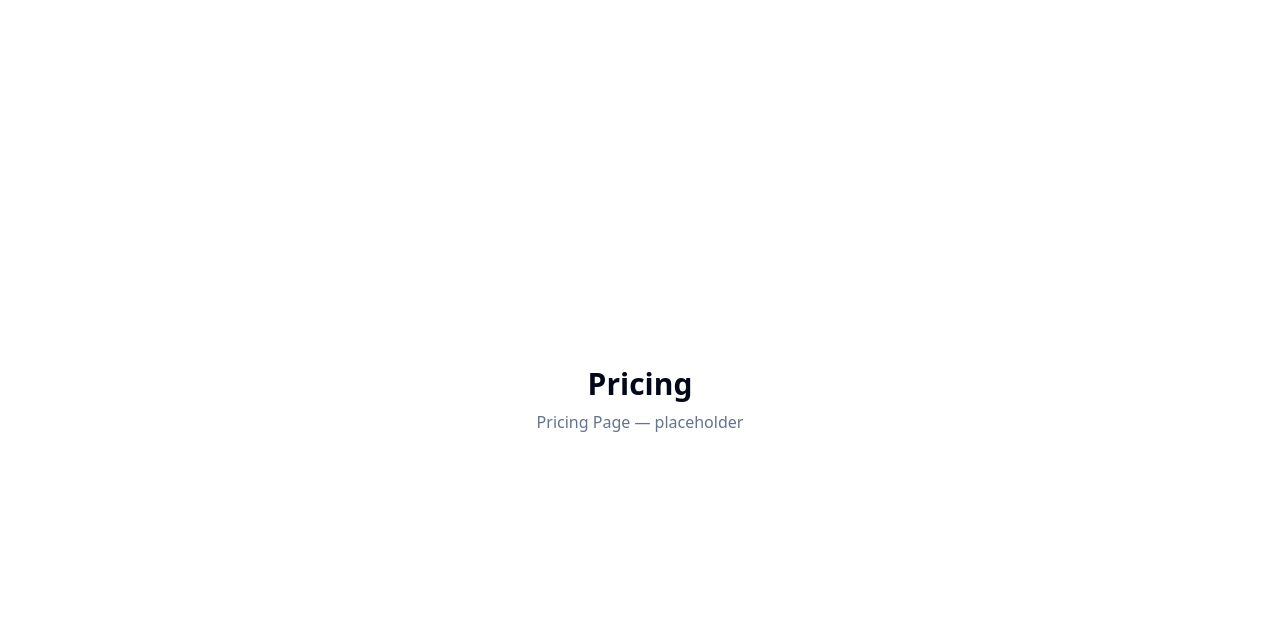
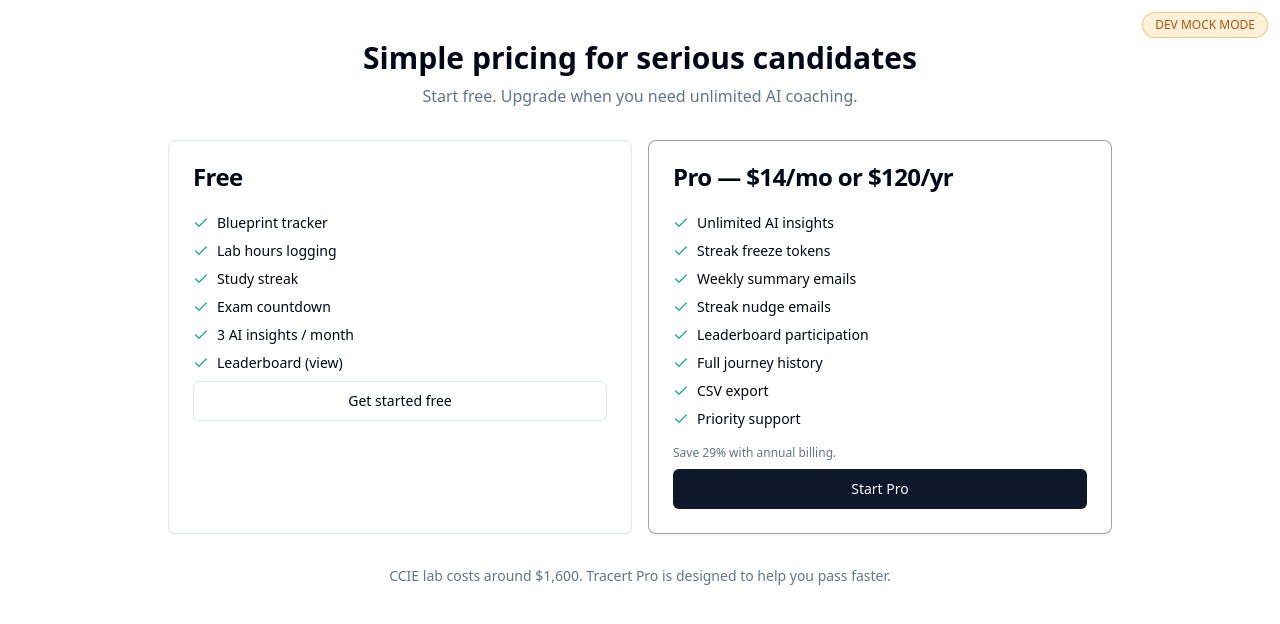
Before and after one commit to nero-01/tracert, a Next.js app: page /pricing in a window 1280 px wide. Shown: the top 624 px of the page. Built offline with nearby package versions, Linux system fonts and the light colour scheme.

Commit message:
feat: update dashboard and insights pages with new button components for navigation and enhance layout for better user experience

```diff
--- a/app/(auth)/reset-password/page.tsx
+++ b/app/(auth)/reset-password/page.tsx
@@ -1,5 +1,23 @@
-import { ResetPasswordForm } from "@/components/auth/ResetPasswordForm";
+import Link from "next/link";
+import { Button } from "@/components/ui/button";
+import { Card, CardContent, CardHeader, CardTitle } from "@/components/ui/card";
 
 export default function ResetPasswordPage() {
-  return <ResetPasswordForm />;
+  return (
+    <div className="flex min-h-screen items-center justify-center p-4">
+      <Card className="w-full max-w-md">
+        <CardHeader>
+          <CardTitle>Auth is disabled in dev mode.</CardTitle>
+        </CardHeader>
+        <CardContent className="space-y-2">
+          <Button asChild className="w-full">
+            <Link href="/dashboard">Go to Dashboard →</Link>
+          </Button>
+          <Button asChild variant="outline" className="w-full">
+            <Link href="/login">Back to Login</Link>
+          </Button>
+        </CardContent>
+      </Card>
+    </div>
+  );
 }
--- a/app/(marketing)/pricing/page.tsx
+++ b/app/(marketing)/pricing/page.tsx
@@ -1,10 +1,80 @@
+import Link from "next/link";
+import { Check } from "lucide-react";
+import { Button } from "@/components/ui/button";
+import { Card, CardContent, CardHeader, CardTitle } from "@/components/ui/card";
+
+const freeFeatures = [
+  "Blueprint tracker",
+  "Lab hours logging",
+  "Study streak",
+  "Exam countdown",
+  "3 AI insights / month",
+  "Leaderboard (view)",
+];
+
+const proFeatures = [
+  "Unlimited AI insights",
+  "Streak freeze tokens",
+  "Weekly summary emails",
+  "Streak nudge emails",
+  "Leaderboard participation",
+  "Full journey history",
+  "CSV export",
+  "Priority support",
+];
+
 export default function PricingPage() {
   return (
-    <div className="flex min-h-screen items-center justify-center p-8">
+    <div className="mx-auto max-w-5xl space-y-8 p-6 md:p-10">
       <div className="text-center">
-        <h1 className="text-3xl font-bold">Pricing</h1>
-        <p className="mt-2 text-muted-foreground">Pricing Page — placeholder</p>
+        <h1 className="text-3xl font-bold">Simple pricing for serious candidates</h1>
+        <p className="mt-2 text-muted-foreground">
+          Start free. Upgrade when you need unlimited AI coaching.
+        </p>
       </div>
+
+      <div className="grid gap-4 md:grid-cols-2">
+        <Card>
+          <CardHeader>
+            <CardTitle>Free</CardTitle>
+          </CardHeader>
+          <CardContent className="space-y-2">
+            {freeFeatures.map((feature) => (
+              <p key={feature} className="flex items-center gap-2 text-sm">
+                <Check className="h-4 w-4 text-emerald-500" />
+                {feature}
+              </p>
+            ))}
+            <Button asChild variant="outline" className="mt-4 w-full">
+              <Link href="/signup">Get started free</Link>
+            </Button>
+          </CardContent>
+        </Card>
+
+        <Card className="border-primary/40">
+          <CardHeader>
+            <CardTitle>Pro — $14/mo or $120/yr</CardTitle>
+          </CardHeader>
+          <CardContent className="space-y-2">
+            {proFeatures.map((feature) => (
+              <p key={feature} className="flex items-center gap-2 text-sm">
+                <Check className="h-4 w-4 text-emerald-500" />
+                {feature}
+              </p>
+            ))}
+            <p className="pt-2 text-xs text-muted-foreground">
+              Save 29% with annual billing.
+            </p>
+            <Button asChild className="mt-2 w-full">
+              <Link href="/dashboard/settings">Start Pro</Link>
+            </Button>
+          </CardContent>
+        </Card>
+      </div>
+
+      <p className="text-center text-sm text-muted-foreground">
+        CCIE lab costs around $1,600. Tracert Pro is designed to help you pass faster.
+      </p>
     </div>
   );
 }
--- a/app/dashboard/insights/page.tsx
+++ b/app/dashboard/insights/page.tsx
@@ -1,9 +1,16 @@
 import { WeakAreaList } from "@/components/insights/WeakAreaList";
+import Link from "next/link";
+import { Button } from "@/components/ui/button";
 
 export default function InsightsPage() {
   return (
     <div className="space-y-6">
-      <h1 className="text-2xl font-bold">AI Insights</h1>
+      <div className="flex flex-col gap-3 sm:flex-row sm:items-center sm:justify-between">
+        <h1 className="text-2xl font-bold">AI Insights</h1>
+        <Button asChild variant="outline">
+          <Link href="/dashboard/blueprint">Review Blueprint Topics</Link>
+        </Button>
+      </div>
       <WeakAreaList />
     </div>
   );
--- a/app/dashboard/journey/page.tsx
+++ b/app/dashboard/journey/page.tsx
@@ -1,10 +1,17 @@
 import { CertTimeline } from "@/components/journey/CertTimeline";
 import { TrackCard } from "@/components/journey/TrackCard";
+import Link from "next/link";
+import { Button } from "@/components/ui/button";
 
 export default function JourneyPage() {
   return (
     <div className="space-y-6">
-      <h1 className="text-2xl font-bold">Cert Journey</h1>
+      <div className="flex flex-col gap-3 sm:flex-row sm:items-center sm:justify-between">
+        <h1 className="text-2xl font-bold">Cert Journey</h1>
+        <Button asChild variant="outline">
+          <Link href="/dashboard/settings">Update Goals</Link>
+        </Button>
+      </div>
       <CertTimeline />
       <TrackCard />
     </div>
--- a/app/dashboard/leaderboard/page.tsx
+++ b/app/dashboard/leaderboard/page.tsx
@@ -1,9 +1,16 @@
 import { LeaderboardTable } from "@/components/leaderboard/LeaderboardTable";
+import Link from "next/link";
+import { Button } from "@/components/ui/button";
 
 export default function LeaderboardPage() {
   return (
     <div className="space-y-6">
-      <h1 className="text-2xl font-bold">Leaderboard</h1>
+      <div className="flex flex-col gap-3 sm:flex-row sm:items-center sm:justify-between">
+        <h1 className="text-2xl font-bold">Leaderboard</h1>
+        <Button asChild variant="outline">
+          <Link href="/dashboard/labs">Log More Study Time</Link>
+        </Button>
+      </div>
       <LeaderboardTable />
     </div>
   );
--- a/app/layout.tsx
+++ b/app/layout.tsx
@@ -14,8 +14,8 @@
 });
 
 export const metadata: Metadata = {
-  title: "Create Next App",
-  description: "Generated by create next app",
+  title: "Tracert — Cisco Certification Study Tracker",
+  description: "Dev mock mode build for Tracert.",
 };
 
 export default function RootLayout({
@@ -28,6 +28,9 @@
       <body
         className={`${geistSans.variable} ${geistMono.variable} antialiased`}
       >
+        <div className="fixed right-3 top-3 z-50 rounded-full border border-amber-500/50 bg-amber-500/15 px-3 py-1 text-xs font-medium text-amber-700 dark:text-amber-300">
+          DEV MOCK MODE
+        </div>
         {children}
       </body>
     </html>
--- a/components/dashboard/WeeklyChart.tsx
+++ b/components/dashboard/WeeklyChart.tsx
@@ -1,5 +1,6 @@
 "use client";
 
+import { useEffect, useState } from "react";
 import {
   Bar,
   BarChart,
@@ -21,10 +22,17 @@
 ];
 
 export function WeeklyChart() {
+  const [mounted, setMounted] = useState(false);
+
+  useEffect(() => {
+    setMounted(true);
+  }, []);
+
   return (
     <div className="rounded-lg border bg-card p-4">
       <p className="mb-3 text-sm font-medium">This Week&apos;s Study Hours</p>
       <div className="h-44 w-full min-w-0">
+        {mounted ? (
           <ResponsiveContainer width="100%" height="100%">
             <BarChart data={data}>
               <CartesianGrid strokeDasharray="3 3" />
@@ -34,6 +42,9 @@
               <Bar dataKey="hours" fill="#0d9488" radius={[4, 4, 0, 0]} />
             </BarChart>
           </ResponsiveContainer>
+        ) : (
+          <div className="h-full w-full animate-pulse rounded-md bg-muted" />
+        )}
       </div>
     </div>
   );
--- a/components/labs/HoursChart.tsx
+++ b/components/labs/HoursChart.tsx
@@ -1,5 +1,6 @@
 "use client";
 
+import { useEffect, useState } from "react";
 import {
   Bar,
   BarChart,
@@ -25,6 +26,12 @@
   sessions: StudySession[];
   weeklyTarget: number;
 }) {
+  const [mounted, setMounted] = useState(false);
+
+  useEffect(() => {
+    setMounted(true);
+  }, []);
+
   const weeks = new Map<string, number>();
   const now = new Date();
 
@@ -51,6 +58,7 @@
     <div className="rounded-lg border bg-card p-4">
       <p className="mb-3 text-sm font-medium">Last 8 weeks</p>
       <div className="h-64 w-full">
+        {mounted ? (
           <ResponsiveContainer width="100%" height="100%">
             <BarChart data={data}>
               <CartesianGrid strokeDasharray="3 3" />
@@ -61,6 +69,9 @@
               <Bar dataKey="target" fill="#94a3b8" radius={[4, 4, 0, 0]} />
             </BarChart>
           </ResponsiveContainer>
+        ) : (
+          <div className="h-full w-full animate-pulse rounded-md bg-muted" />
+        )}
       </div>
     </div>
   );
```
Lines whose indentation alone changed are shown as unchanged.
